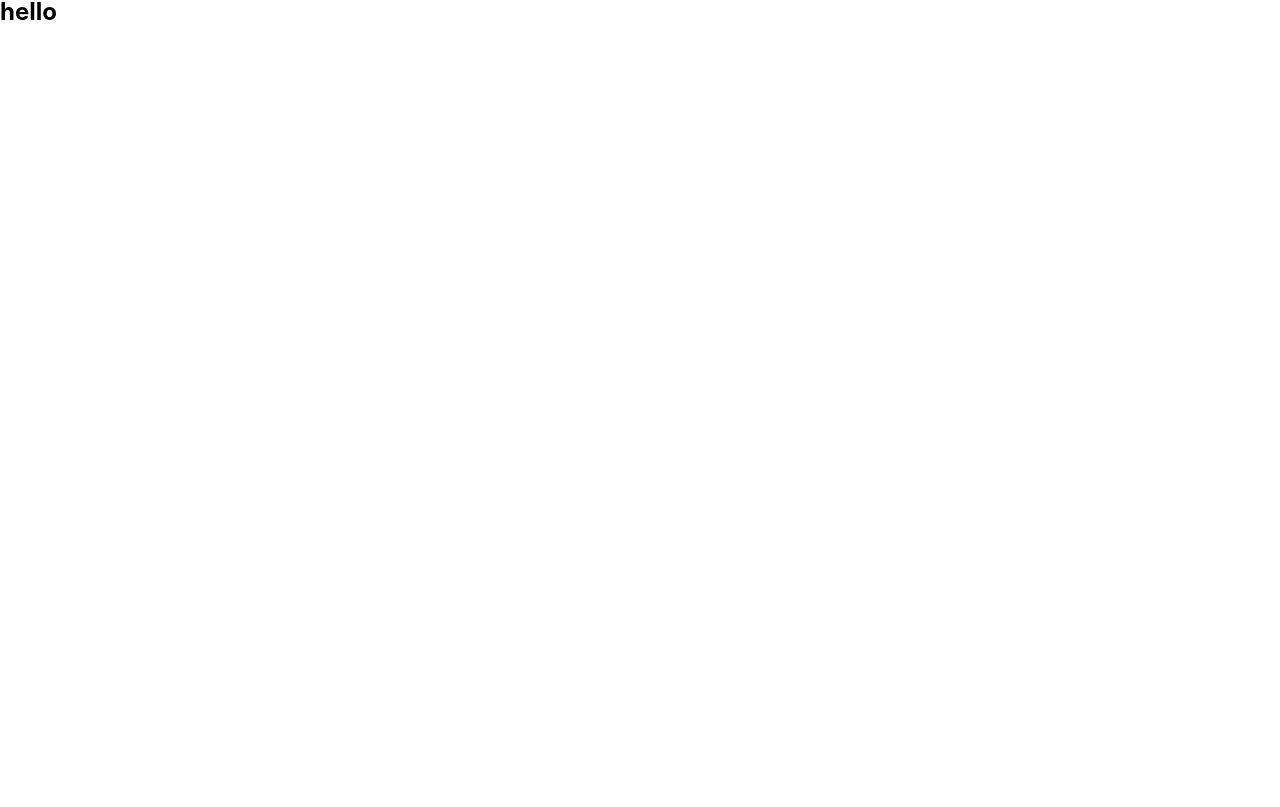
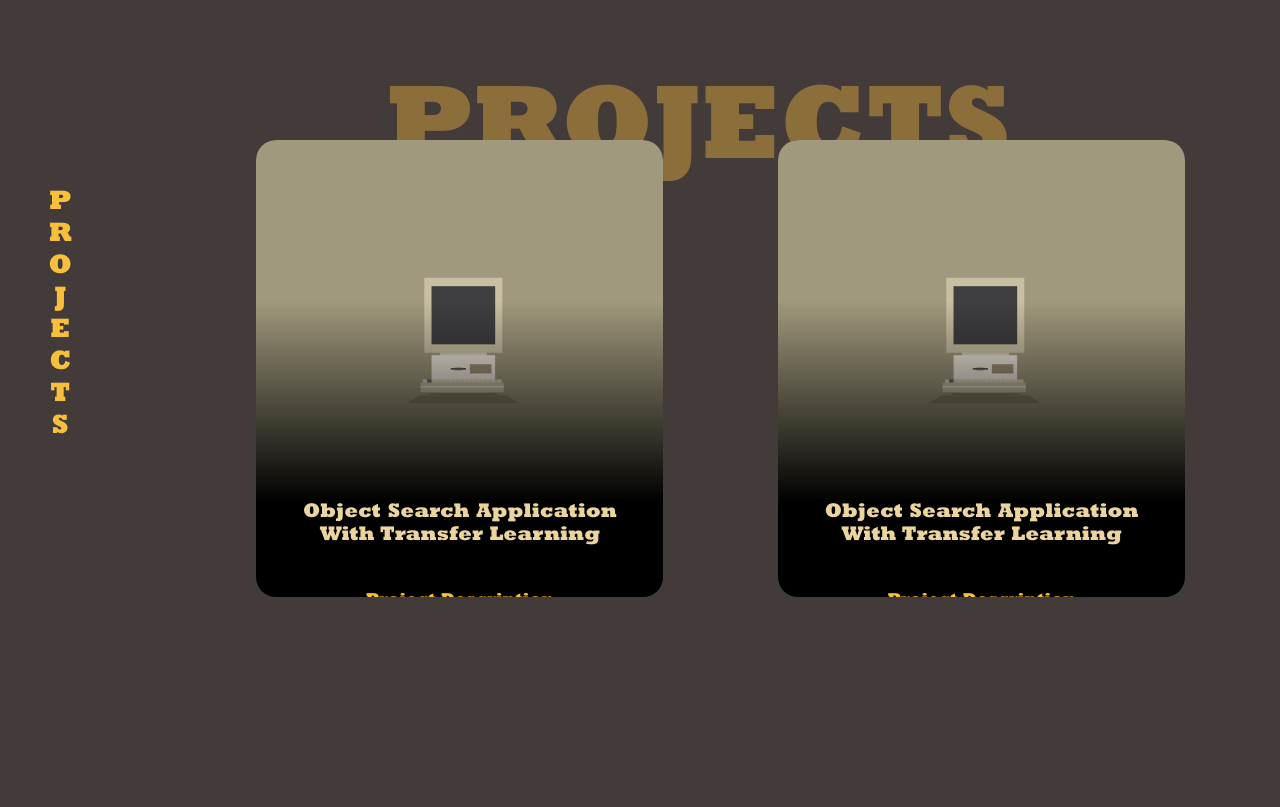
Before and after one commit to raghaKRavi/Portfolio, a React (Create React App) app: page / in a window 1280 px wide. Shown: the part 813-1620 px from the top of the page. Before the commit the page ends 839 px from the top, so only its background shows below. Built offline with nearby package versions, Linux system fonts and the light colour scheme.

Commit message:
project-section-completed

```diff
--- a/src/components/home/Home.js
+++ b/src/components/home/Home.js
@@ -4,6 +4,7 @@ import "./HomeStyle.css";
 import logo from "./KRRLogo.svg";
 import TypeWriter from "../typewrite/Typewrite";
 import TypewriteAnimation from "../../typewriteAnimation/TypewriteAnimation";
+import Projects from "../projects/Projects";
 
 let msgs = ["SOFTWARE DEVELOPER", "FREELANCER", "A CODING GEEK!!"];
 
@@ -50,9 +51,51 @@ const Home = () => {
           <TypewriteAnimation />
         </div>
       </section>
-      <section>
-        <h2>hello </h2>
+
+      <section className="project-section">
+        <div className="sidenav-project">
+          <p className="vertical-text">Projects</p>
+        </div>
+
+        <div className="project-heading">
+          <h1 className="heading">Projects</h1>
+        </div>
+
+        <div className="project-01">
+          <Projects />
+        </div>
+        <div className="project-02">
+          <Projects />
+        </div>
+        <div className="project-03">
+          <Projects />
+        </div>
+        <div className="project-04">
+          <Projects />
+        </div>
       </section>
+
+      {/* <section className="project-section">
+        <div className="project-sidenav">
+          <h1 className="vertical-text">PROJECTS</h1>
+        </div>
+
+        <main className="projects-area">
+          <div className="project-1">
+            <Projects />
+          </div>
+          <div className="project-2">
+            <Projects />
+          </div>
+          <div className="project-3">
+            <Projects />
+          </div>
+          <div className="project-4">
+            <Projects />
+          </div>
+        </main>
+      </section> */}
+      <section className="skills-section"></section>
     </div>
   );
 };
--- a/src/components/home/HomeStyle.css
+++ b/src/components/home/HomeStyle.css
@@ -1,7 +1,13 @@
+@font-face {
+  font-family: Rockwell;
+  src: url("../font/RockwellExtraBold.otf");
+}
+
 * {
   margin: 0px;
   padding: 0px;
   box-sizing: border-box;
+  font-family: Rockwell;
 }
 
 .body {
@@ -16,6 +22,7 @@ header {
   align-items: center;
   position: sticky;
   top: 0px;
+  z-index: 9;
 }
 
 .logo-container {
@@ -51,6 +58,7 @@ nav {
 }
 
 .left-box {
+  grid-area: left-box;
   background-color: #433a3a;
 }
 
@@ -65,6 +73,7 @@ nav {
 }
 
 .right-box {
+  grid-area: right-box;
   background-color: #f8bf3c;
 }
 
@@ -77,3 +86,180 @@ nav {
   text-transform: uppercase;
   color: #433a3a;
 }
+
+.project-section {
+  background-color: #433a3a;
+  height: 250vh;
+  display: grid;
+  grid-template-columns: 0.2fr 1fr 1fr;
+  grid-template-rows: 0.1fr 1.5fr 1.2fr 1fr;
+  grid-template-areas:
+    "sidenav heading heading"
+    "sidenav project-01 project-02"
+    "sidenav project-03 project-04"
+    "sidenav . .";
+}
+
+.project-heading {
+  grid-area: heading;
+  justify-self: center;
+  align-self: center;
+  margin-bottom: -190px;
+}
+
+.project-heading h1 {
+  font-size: 106px;
+  text-transform: uppercase;
+  opacity: 40%;
+  color: #f8bf3c;
+}
+
+.sidenav-project {
+  grid-area: sidenav;
+  background-color: #433a3a;
+}
+
+.sidenav-project .vertical-text {
+  color: #f8bf3c;
+  writing-mode: vertical-rl;
+  text-orientation: upright;
+  text-transform: uppercase;
+  font-size: 27px;
+  letter-spacing: 10.5%;
+  font-weight: bold;
+  position: sticky;
+  top: 12%;
+  left: 45px;
+  margin-bottom: 200%;
+  margin-top: 160%;
+  line-height: 112.8%;
+}
+
+.project-01 {
+  grid-area: project-01;
+  margin-left: 140px;
+  margin-top: 90px;
+}
+
+.project-02 {
+  grid-area: project-02;
+  margin-top: 90px;
+  margin-left: 80px;
+}
+
+.project-03 {
+  grid-area: project-03;
+  margin-left: 140px;
+  /* margin-top: 120px; */
+}
+
+.project-04 {
+  grid-area: project-04;
+  /* margin-top: 120px; */
+  margin-left: 80px;
+}
+
+/* .project-section {
+  background-color: #433a3a;
+  height: 200vh;
+}
+
+.project-section .project-sidenav {
+  background-color: #433a3a;
+  width: 7%;
+  position: sticky;
+  height: 50%;
+  align-content: center;
+  justify-content: center;
+  top: 0px;
+}
+
+.project-sidenav .vertical-text {
+  writing-mode: vertical-rl;
+  text-orientation: upright;
+  text-align: center;
+  padding-top: 30vh;
+  padding-left: 30px;
+  color: #f8bf3c;
+  font-size: 25px;
+}
+
+.projects-area {
+  margin: -40% 0% 0% 7%;
+  padding-left: 15%;
+  justify-content: space-around;
+  display: grid;
+  grid-template-columns: 1fr 1fr;
+  grid-template-rows: 1fr 1fr;
+  grid-template-areas:
+    "project-1 project-2"
+    "project-3 project4";
+}
+
+.project-1 {
+  grid-area: project-1;
+}
+
+.project-2 {
+  grid-area: project-2;
+}
+.project-3 {
+  grid-area: project-3;
+}
+.project-4 {
+  grid-area: project-4;
+} */
+
+.skills-section {
+  height: 100vh;
+  background-color: darkblue;
+}
+
+/* .project-section {
+  background-color: #2e2828;
+  height: 200vh;
+  display: grid;
+  grid-template-columns: repeat(auto-fill, minmax(350px, 1fr));
+  grid-template-rows: repeat(auto-fill, minmax(410px, 1fr));
+  grid-template-areas:
+    "project-1 project-2 project-3"
+    "project-4 . .";
+  grid-row-gap: 100px;
+  padding-top: 100px;
+  padding-left: 50px;
+} */
+
+/* .project1-box {
+  grid-area: project-1;
+  margin: 50px;
+  margin-top: 100px;
+}
+.project2-box {
+  grid-area: project-2;
+  margin: 50px;
+  margin-top: 150px;
+}
+.project3-box {
+  grid-area: project-3;
+  margin: 50px;
+  margin-top: 150px;
+}
+.project4-box {
+  grid-area: project-4;
+  margin: 50px;
+} */
+
+/* .project-section {
+  display: grid;
+  grid-template-columns: repeat(auto-fill, minmax(350px, 1fr));
+  grid-template-rows: repeat(2, 410px);
+  height: 200vh;
+  grid-column-gap: 60px;
+  grid-row-gap: 50px;
+  background-color: rgb(207, 130, 29);
+}
+
+.project1-box {
+  grid-area: project-1;
+  margin-top: 150px;
+} */
--- /dev/null
+++ b/src/components/projects/Projects.js
@@ -0,0 +1,35 @@
+import React from "react";
+
+import "./ProjectsStyle.css";
+import ProjectImg from "./imgs/computer.jpg";
+
+const Projects = () => {
+  return (
+    <div className="project-body">
+      <div className="card">
+        <div className="project-poster">
+          <img src={ProjectImg} />
+        </div>
+
+        <div className="details">
+          <h2>Object Search Application with Transfer Learning</h2>
+
+          <div class="info">
+            <p>Project Description</p>
+            <h5>
+              The number of lines in a paragraph depends on the size of the
+              browser window. If you resize the browser window, the number of
+              lines in this paragraph will change.
+            </h5>
+          </div>
+
+          <div className="link">
+            <i class="fa fa-code"></i>
+          </div>
+        </div>
+      </div>
+    </div>
+  );
+};
+
+export default Projects;
--- /dev/null
+++ b/src/components/projects/ProjectsStyle.css
@@ -0,0 +1,106 @@
+.card {
+  position: absolute;
+  background: rgb(0, 0, 0);
+  overflow: hidden;
+  /* box-shadow: 0 5px 10px rgba(0, 0, 0, 0.5); */
+  width: 407px;
+  height: 457px;
+  border-radius: 20px;
+}
+
+.card .project-poster {
+  position: relative;
+  overflow: hidden;
+}
+
+.card .project-poster::before {
+  content: "";
+  position: absolute;
+  bottom: -160px;
+  left: 0;
+  width: 100%;
+  height: 100%;
+  background: linear-gradient(0deg, rgb(0, 0, 0) 50%, transparent);
+  transition: 0.5s;
+  z-index: 1;
+  background-size: cover;
+}
+
+.card:hover .project-poster::before {
+  bottom: 0;
+}
+
+.card .project-poster img {
+  width: 100%;
+  height: 400px;
+  transition: 0.5s;
+}
+
+.card:hover .project-poster img {
+  filter: blur(2px);
+  transform: translateY(-30px);
+}
+
+.details {
+  position: absolute;
+  padding: 20px;
+  width: 100%;
+  height: 74%;
+  bottom: -220px;
+  left: 0;
+  box-sizing: border-box;
+  transition: 0.5s;
+  z-index: 2;
+}
+
+.card:hover .details {
+  bottom: -50px;
+}
+
+.details h2 {
+  color: #ebd49e;
+  margin: 0;
+  padding: 0;
+  font-size: 20px;
+  text-transform: capitalize;
+  text-align: center;
+  font-weight: bold;
+}
+
+.info {
+  color: #f8bf3c;
+}
+
+.info p {
+  margin: 45px 0px 0px 0px;
+  text-align: center;
+  transition: 0.5s;
+  font-weight: bold;
+}
+
+.card:hover .info p {
+  /* margin-top: 15px; */
+  transform: translateY(-25px);
+}
+
+.info h5 {
+  text-align: center;
+  margin-top: 0px;
+  transition: 0.5s;
+}
+
+.card:hover .info h5 {
+  transform: translateY(-15px);
+}
+
+.link {
+  position: relative;
+}
+
+.link i {
+  margin-left: 45%;
+  margin-bottom: 10px;
+  color: #ebd49e;
+  font-size: 25px;
+  font-weight: 400;
+}
```
Also changed, not shown: src/components/font/RockwellExtraBold.otf (added), src/components/projects/imgs/computer.jpg (added).
